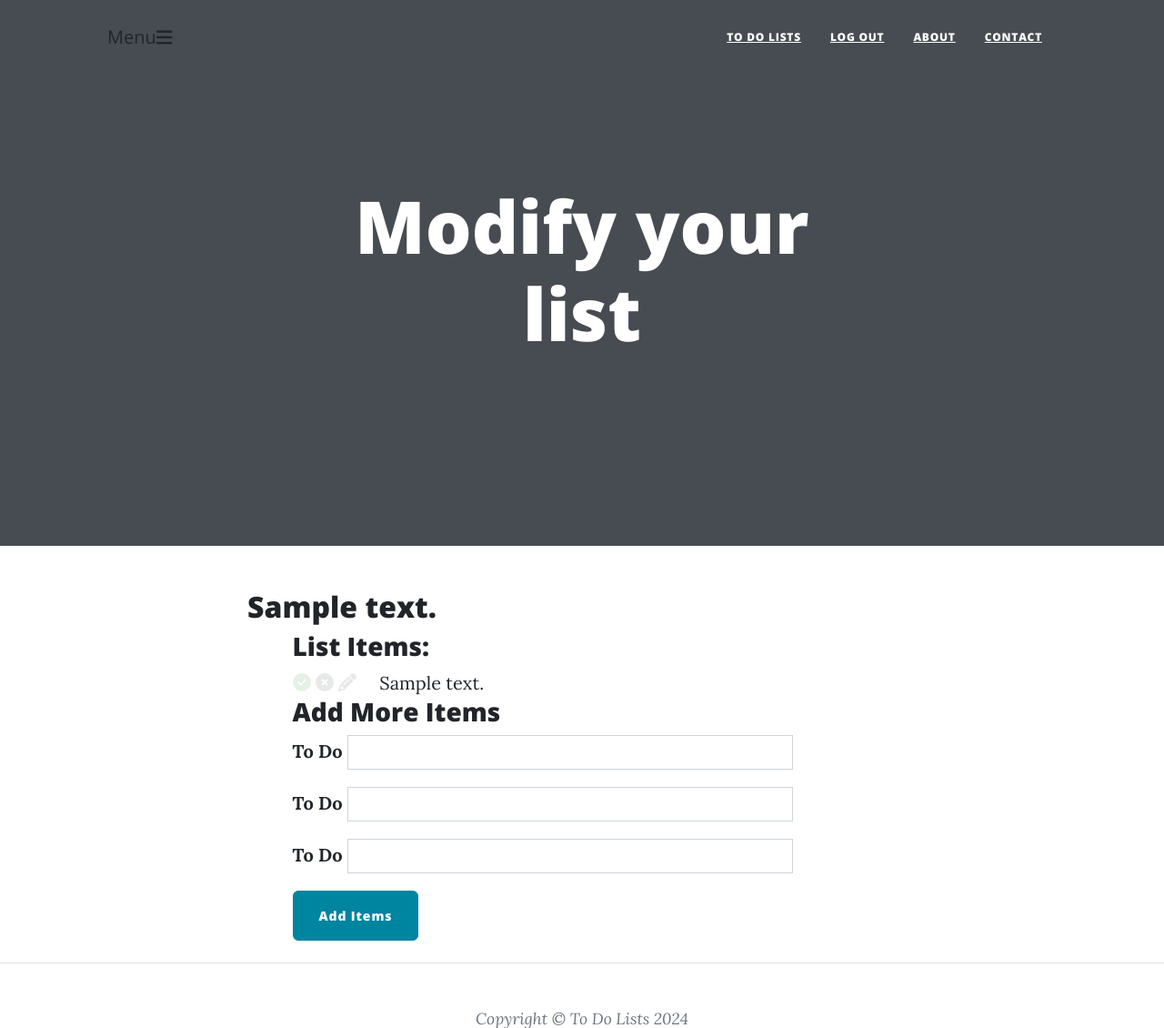
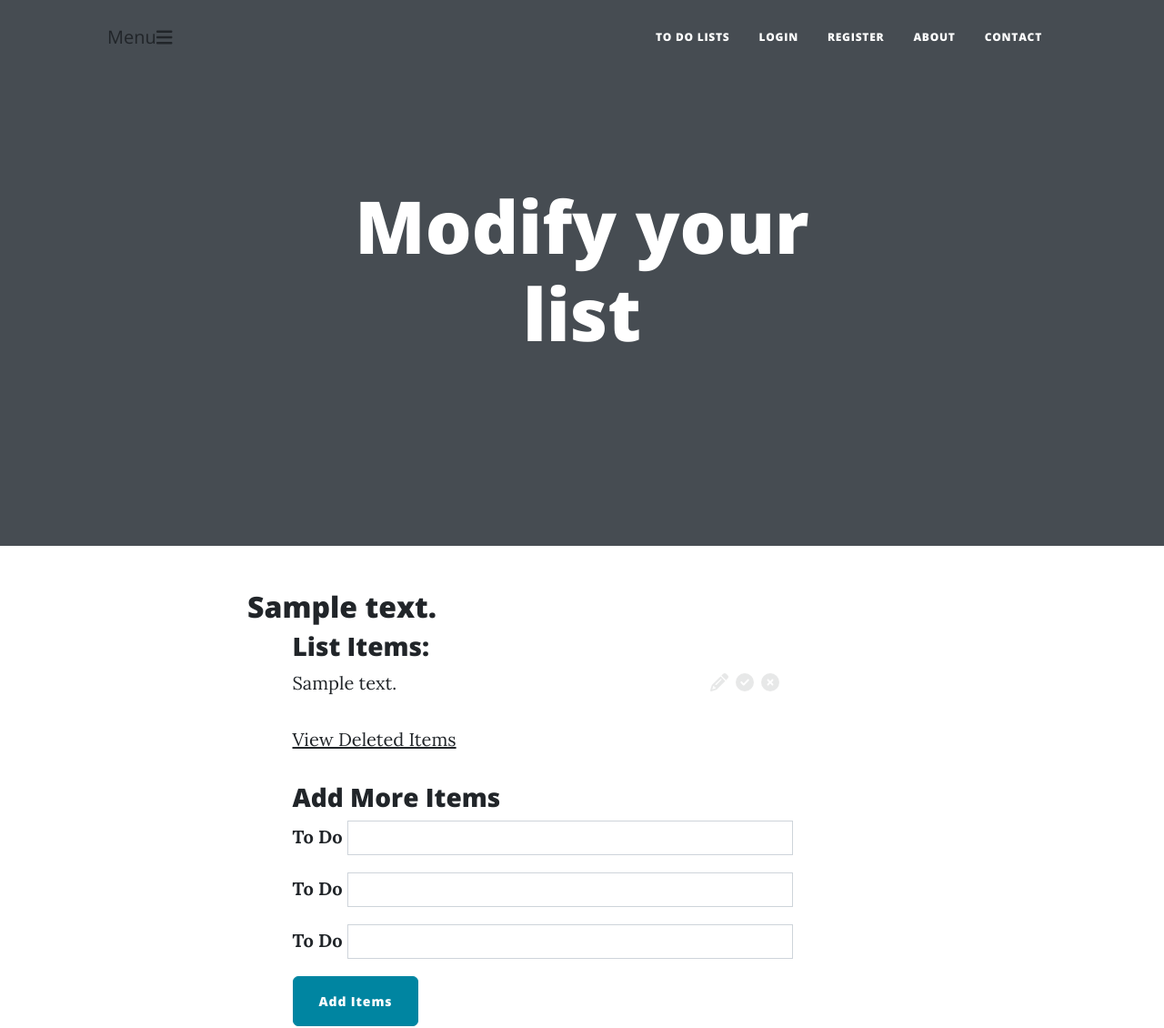
Before and after one commit to Thomas3Dsys/TodoList_WebSite-, a Flask app: page /addeditlist/1 in a window 1280 px wide. Shown: the top 1130 px of the page at 91% size. Run offline with Flask 3, Linux system fonts and the light colour scheme; a user stored in the database is signed in; tables that the repository leaves empty hold one stand-in row (values such as "Sample post"); some libraries are stand-ins or nearby versions.

Commit message:
Delete and Complete Functionatlity added to list Items

```diff
--- a/forms.py
+++ b/forms.py
@@ -22,17 +22,14 @@
     description= StringField("List Name", validators=[DataRequired(),Length(min=4, max=50)])
     submit = SubmitField("Create List")
 
-class AddCategory(FlaskForm):
-    description= StringField("CategoryName", validators=[DataRequired()])
-    submit = SubmitField("Add Category")
-    #Font Awesome Icon
-    #icon
+# class AddCategory(FlaskForm):
+#     description= StringField("CategoryName", validators=[DataRequired()])
+#     submit = SubmitField("Add Category")
+#     #Font Awesome Icon
+#     #icon
 
 class AddItemForm(FlaskForm):#use one text area and break on returns!!?
     description_1= StringField("To Do", validators=[DataRequired()])
-    #category_1= StringField("Category", validators=[DataRequired()])
     description_2= StringField("To Do")
-    #category_2= StringField("Category", validators=[DataRequired()])
     description_3= StringField("To Do")
-    #category_3= StringField("Category", validators=[DataRequired()])
     submit = SubmitField("Add Items")
--- a/main.py
+++ b/main.py
@@ -6,11 +6,11 @@
 from flask_login import UserMixin, login_user, LoginManager, current_user, logout_user
 from flask_sqlalchemy import SQLAlchemy
 from sqlalchemy.orm import relationship, DeclarativeBase, Mapped, mapped_column
-from sqlalchemy import DateTime, ForeignKey, Integer, String, Text
+from sqlalchemy import DateTime, ForeignKey, Integer, SmallInteger, String, Text
 from typing import Optional
 from functools import wraps
 from werkzeug.security import generate_password_hash, check_password_hash
-from forms import RegisterForm, LoginForm, CreateNewList, AddCategory, AddItemForm
+from forms import RegisterForm, LoginForm, CreateNewList, AddItemForm
 import os
 
 
@@ -47,17 +47,15 @@
 class ToDoItem(db.Model):
     __tablename__ = "todoitems"
     id: Mapped[int] = mapped_column(Integer, primary_key=True)
-    #update to author_id
-    user_id: Mapped[int] = mapped_column(Integer, db.ForeignKey("users.id"))
+    author_id: Mapped[int] = mapped_column(Integer, db.ForeignKey("users.id"))
     description: Mapped[str] = mapped_column(String(250), unique=False, nullable=False)
     #add later
     #added_date      : Mapped[datetime.datetime] = mapped_column(DateTime(timezone=True), server_default=func.now()),
     #completed_date  : Mapped[datetime.datetime] = mapped_column(DateTime(timezone=True), server_default=func.now()),
-    #make required
-    todo_list_id: Mapped[Optional[int]] = mapped_column(ForeignKey("todolists.id"))
-    category_id: Mapped[Optional[int]] = mapped_column(ForeignKey("categories.id"))
-    #move and use as category icon
-    icon: Mapped[str] = mapped_column(String(50), nullable=True)
+    todo_list_id: Mapped[Optional[int]] = mapped_column(ForeignKey("todolists.id"), nullable=False)
+    #category_id: Mapped[Optional[int]] = mapped_column(ForeignKey("categories.id"), nullable=True)
+    status  : Mapped[bool] = mapped_column(unique=False, default=True)
+    archive :  Mapped[bool] =  mapped_column(unique=False, default=False)
     #add status!!!!!!
 
 
@@ -68,13 +66,7 @@
     password: Mapped[str] = mapped_column(String(100))
     name: Mapped[str] = mapped_column(String(100))
     todolists= relationship("ToDoList", back_populates="author") # back populates the author of the to do list
-    categories= relationship("Category", back_populates="author") # back poluates the author of the category
-
-
-
-
-#todo_list = relationship("User", back_populates="todolists")
-#category= relationship("User", back_populates="categories")
+    #categories= relationship("Category", back_populates="author") # back poluates the author of the category
 
 
 #Name of the List for the item in todoitems
@@ -86,14 +78,14 @@
     description: Mapped[str] = mapped_column(String(50), unique=False, nullable=False)
 
 
-#Category of the item in todoitems
-class Category(db.Model):
-    __tablename__ = "categories"
-    id: Mapped[int] = mapped_column(Integer, primary_key=True)
-    author_id: Mapped[int] = mapped_column(Integer, db.ForeignKey("users.id"))
-    author = relationship("User", back_populates="categories")# back populates the categories the user authors
-    description: Mapped[str] = mapped_column(String(50), unique=True, nullable=False)
-
+# #Category of the item in todoitems
+# class Category(db.Model):
+#     __tablename__ = "categories"
+#     id: Mapped[int] = mapped_column(Integer, primary_key=True)
+#     author_id: Mapped[int] = mapped_column(Integer, db.ForeignKey("users.id"))
+#     author = relationship("User", back_populates="categories")# back populates the categories the user authors
+#     description: Mapped[str] = mapped_column(String(50), unique=True, nullable=False)
+#     icon: Mapped[str] = mapped_column(String(50), nullable=True)
 
 
 with app.app_context():
@@ -133,12 +125,12 @@
         # This line will authenticate the user with Flask-Login
         login_user(new_user)
         return redirect(url_for("todo"))
-    return render_template("register.html", form=form, current_user=current_user)
+    return render_template("register.html", form=form, current_user=current_user.id)
 
 
 @app.route('/')
 def home():
-    return render_template("index.html", current_user=current_user)
+    return render_template("index.html", current_user=current_user.id)
 
 @app.route('/login', methods=["GET", "POST"])
 def login():
@@ -160,12 +152,12 @@
             login_user(user)
             return redirect(url_for('todo'))
 
-    return render_template("login.html", form=form, current_user=current_user)
+    return render_template("login.html", form=form, current_user=current_user.id)
 
 @app.route('/logout')
 def logout():
     logout_user()
-    return redirect(url_for('login'),current_user=current_user)
+    return redirect(url_for('login'),current_user=current_user.id)
 
 
 # ************* App *************
@@ -174,7 +166,7 @@
 def todo():
     result = db.session.execute(db.select(ToDoList))
     lists  = result.scalars().all()
-    return render_template("todo.html", todo_lists = lists, current_user=current_user)
+    return render_template("todo.html", todo_lists = lists, current_user=current_user.id)
 
 
 @app.route('/newlist', methods=["GET", "POST"])
@@ -190,15 +182,15 @@
         db.session.add(new_list)
         db.session.commit()
         #redirect to newly created list
-        #return render_template("addeditlist.html", id = ??, current_user=current_user)
-        return redirect(url_for("todo", current_user=current_user))
+        #return render_template("addeditlist.html", id = ??, current_user=current_user.id)
+        return redirect(url_for("todo", current_user=current_user.id))
 
-    return render_template("newlist.html", form=new_list_form, current_user=current_user)
+    return render_template("newlist.html", form=new_list_form, current_user=current_user.id)
 
 
-@app.route('/newcat')
-def new_category():
-    return render_template("newcat.html", current_user=current_user)
+# @app.route('/newcat')
+# def new_category():
+#     return render_template("newcat.html", current_user=current_user.id)
 
 @app.route('/addeditlist/<int:list_id>', methods=["GET", "POST"])
 def add_edit_list(list_id):
@@ -206,8 +198,8 @@
     requested_list = db.get_or_404(ToDoList, list_id)
 
     #get list Items
-    list_item_result = db.session.execute(db.select(ToDoItem).where(ToDoItem.todo_list_id == list_id))
-    requested_list_items  = list_item_result.scalars().all()
+    requested_list_items = db.session.execute(db.select(ToDoItem).where(ToDoItem.todo_list_id == list_id, ToDoItem.status == True)).scalars().all()
+    requested_completed_items = db.session.execute(db.select(ToDoItem).where(ToDoItem.todo_list_id == list_id, ToDoItem.status == False)).scalars().all()
 
     add_items_form = AddItemForm()
     if add_items_form.validate_on_submit():
@@ -219,36 +211,104 @@
         new_items = []
         if str.strip(add_items_form.description_1.data) != "":
             print(f"ToDo(1):{add_items_form.description_1.data}")
-            new_items.append(ToDoItem(user_id = current_user.id,todo_list_id = list_id, description = add_items_form.description_1.data))
+            new_items.append(ToDoItem(author_id = current_user.id,todo_list_id = list_id, description = add_items_form.description_1.data))
 
         if str.strip(add_items_form.description_2.data) != "":
             print(f"ToDo(2):{add_items_form.description_2.data}")
-            new_items.append( ToDoItem(user_id = current_user.id,todo_list_id = list_id, description = add_items_form.description_2.data))
+            new_items.append( ToDoItem(author_id = current_user.id,todo_list_id = list_id, description = add_items_form.description_2.data))
 
         if str.strip(add_items_form.description_3.data) != "":
             print(f"ToDo(3):{add_items_form.description_3.data}")
-            new_items.append( ToDoItem(user_id = current_user.id,todo_list_id = list_id, description = add_items_form.description_3.data))
+            new_items.append( ToDoItem(author_id = current_user.id,todo_list_id = list_id, description = add_items_form.description_3.data))
 
         if len(new_items) > 0:
             db.session.bulk_save_objects(new_items)
             db.session.commit()
 
-        return redirect(url_for("add_edit_list", list_id = list_id, current_user=current_user))
+        return redirect(url_for("add_edit_list", list_id = list_id, current_user=current_user.id))
 
 
-    return render_template("addeditlist.html",list=requested_list, list_items=requested_list_items, add_form = add_items_form, current_user=current_user)
+    return render_template("addeditlist.html",list=requested_list, list_items=requested_list_items, completed_items=requested_completed_items,add_form = add_items_form, current_user=current_user.id)
 
+
+@app.route("/complete-item/<int:list_id>/<int:item_id>", methods=["GET", "POST"])
+def complete_item(list_id, item_id):
+    if not current_user.is_authenticated:
+        flash("You need to login or register to comment.")
+        return redirect(url_for("login"))
+
+    item_to_archive= db.get_or_404(ToDoItem, item_id)
+
+    if item_to_archive.author_id == current_user.id:
+        item_to_archive.status = False
+        db.session.commit()
+        return redirect(url_for('add_edit_list', list_id = list_id))
+    else:
+        flash("You cannot complete other users items!")
+        return redirect(url_for('add_edit_list', list_id = list_id))
+
+
+
+@app.route("/restore-item/<int:list_id>/<int:item_id>", methods=["GET", "POST"])
+def restore_item(list_id, item_id):
+    if not current_user.is_authenticated:
+        flash("You need to login or register to comment.")
+        return redirect(url_for("login"))
+
+    item_to_archive= db.get_or_404(ToDoItem, item_id)
+
+    if item_to_archive.author_id == current_user.id:
+        item_to_archive.status = True
+        db.session.commit()
+        return redirect(url_for('add_edit_list', list_id = list_id))
+    else:
+        flash("You cannot complete other users items!")
+        return redirect(url_for('add_edit_list', list_id = list_id))
+
+
+@app.route("/delete-item/<int:list_id>/<int:item_id>", methods=["GET", "POST"])
+def delete_item(list_id, item_id):
+    if not current_user.is_authenticated:
+        flash("You need to login or register to comment.")
+        return redirect(url_for("login"))
+
+    item_to_archive= db.get_or_404(ToDoItem, item_id)
+
+    if item_to_archive.author_id == current_user.id:
+        item_to_archive.archive = True
+        db.session.commit()
+        return redirect(url_for('add_edit_list', list_id = list_id))
+    else:
+        flash("You cannot complete other users items!")
+        return redirect(url_for('add_edit_list', list_id = list_id))
+
+
+@app.route("/undelete-item/<int:list_id>/<int:item_id>", methods=["GET", "POST"])
+def undelete_item(list_id, item_id):
+    if not current_user.is_authenticated:
+        flash("You need to login or register to comment.")
+        return redirect(url_for("login"))
+
+    item_to_archive= db.get_or_404(ToDoItem, item_id)
+
+    if item_to_archive.author_id == current_user.id:
+        item_to_archive.archive = False
+        db.session.commit()
+        return redirect(url_for('add_edit_list', list_id = list_id))
+    else:
+        flash("You cannot complete other users items!")
+        return redirect(url_for('add_edit_list', list_id = list_id))
 
 
 # ************* Site *************
 
 @app.route("/about")
 def about():
-    return render_template("about.html", current_user=current_user)
+    return render_template("about.html", current_user=current_user.id)
 
 @app.route("/contact", methods=["GET", "POST"])
 def contact():
-    return render_template("contact.html", current_user=current_user)
+    return render_template("contact.html", current_user=current_user.id)
 
 
 
--- a/static/css/app_styles.css
+++ b/static/css/app_styles.css
@@ -1,34 +1,34 @@
 @charset "UTF-8";
 a {
-  text-decoration: underline !important;
+  text-decoration: underline;
 }
 
 
-span.item_complete
+.item_icon.item_complete
 {
 	color:green;
 	opacity:.4;
 }
 
-
-span.item_icon
+!a span.item_icon
 {
+  text-decoration: none!important;
+}
+span.item_icon, .item_icon.item_complete
+{
+    padding-right:8px;
 		opacity:.1;
 }
 
-span.item_icon:hover
+span.item_icon:hover, .item_icon.item_complete:hover
 {
 		opacity:1;
 }
 
 
-span.item_bullet_icon
-{
-	padding-left:20px
-}
 .list-description
 {
-	padding-left:20px
+	padding-right:20px
 }
 
 .list_item:hover{
@@ -36,6 +36,41 @@
 
 
 }
+
+.completed_list_item
+{
+    opacity:.4;
+
+}
+.completed_list_item .list-description
+{
+    text-decoration: line-through;
+}
+
+
+
+ .item-text
+{
+
+    display: inline-flex;
+    width: calc(100% - 150px);
+    flex-direction: row;
+
+}
+
+
+.edit_items
+{
+
+    display: inline-flex;
+    width: 99px;
+    flex-direction: row;
+    justify-content: flex-end;
+
+}
+
+
+
 label#description_1, label#description_2, label#description_3
 {
     display: inline-flex;
--- a/templates/addeditlist.html
+++ b/templates/addeditlist.html
@@ -40,32 +40,62 @@
             {%if list_items %}
                 <h3> List Items:</h3>
 
-
                         {% for item in list_items %}
                         <div class="list_item">
                             <a name='item{{ item.id }}'></a>
-
-                            <span class="item_icon item_complete">
-                            <i class="fa fa-check-circle" aria-hidden="true"></i>
-                            </span>
-                             <span class="item_icon">
-                            <i class="fa fa-times-circle" aria-hidden="true"></i>
-                            </span>
-                            <span class="item_icon">
+                            <div class="item-text">
+                             <span class='list-description'>{{item.description}}</span>
+                            </div>
+                            <div class="edit_items">
+                                <span class="item_icon"   title="Edit">
                                 <i class="fa fa-pencil" aria-hidden="true"></i>
                                 </span>
+                                <span class="item_icon item_complete"  title="Complete">
+                                    <a href="{{url_for('complete_item', list_id = list.id, item_id = item.id)}}">
+                                        <i class="fa fa-check-circle" aria-hidden="true"></i>
+                                    </a>
+                                </span>
+
+                                <span class="item_icon" title="Delete">
+                                    <a href="{{url_for('delete_item', list_id = list.id, item_id = item.id)}}">
+                                        <i class="fa fa-times-circle" aria-hidden="true"></i>
+                                    </a>
+                                </span>
+
+                            </div>
+                        </div>
+                        {% endfor %}
 
 
 
+                        {% for item in completed_items %}
+                        <div class="completed_list_item">
+                            <a name='item{{ item.id }}'></a>
+                            <div class="item-text">
                              <span class='list-description'>{{item.description}}</span>
+                            </div>
+                            <div class="edit_items">
+                                <span class="item_icon item_restore" title="Restore">
+                                    <a href="{{url_for('restore_item', list_id = list.id, item_id = item.id)}}">
+                                        <i class="fa fa-chevron-circle-up" aria-hidden="true"></i>
                                     </a>
+                                </span>
+                                <span class="item_icon" title="Delete">
+                                    <a href="{{url_for('delete_item', list_id = list.id, item_id = item.id)}}">
+                                        <i class="fa fa-times-circle" aria-hidden="true"></i>
+                                    </a>
+                                </span>
                             </div>
-                            <!-- Select Category -->
-
+                        </div>
                         {% endfor %}
 
 
+
             {% endif %}
+            <p class="post_item_links">
+                <a href="">View Deleted Items</a>
+            </p>
+
             </div>
         </div>
 
--- a/templates/todo.html
+++ b/templates/todo.html
@@ -23,7 +23,6 @@
            <h2>Actions</h2>
             <ul>
                 <li><a href="{{url_for('new_list')}}">Create a new List</a></li>
-                <li><a href="{{url_for('new_category')}}">Add a new item category</a></li>
                 <li>Select a list below to add or edit items on a list</li>
             </ul>
         </div>
```
Also changed, not shown: instance/todo.db, 1 other file. Lines whose indentation alone changed are shown as unchanged.
